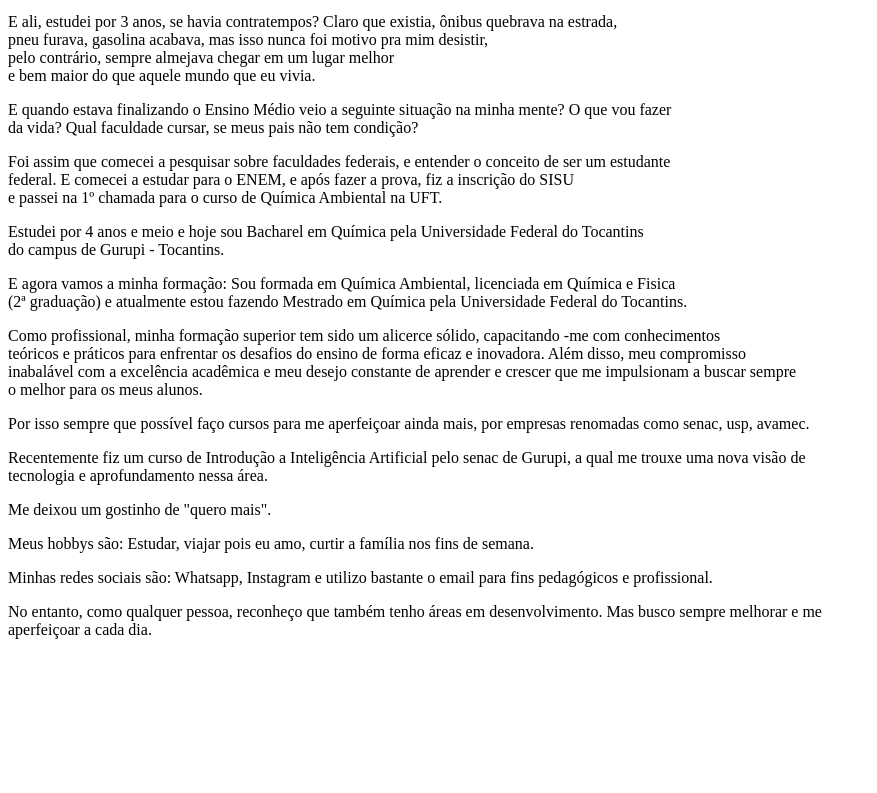
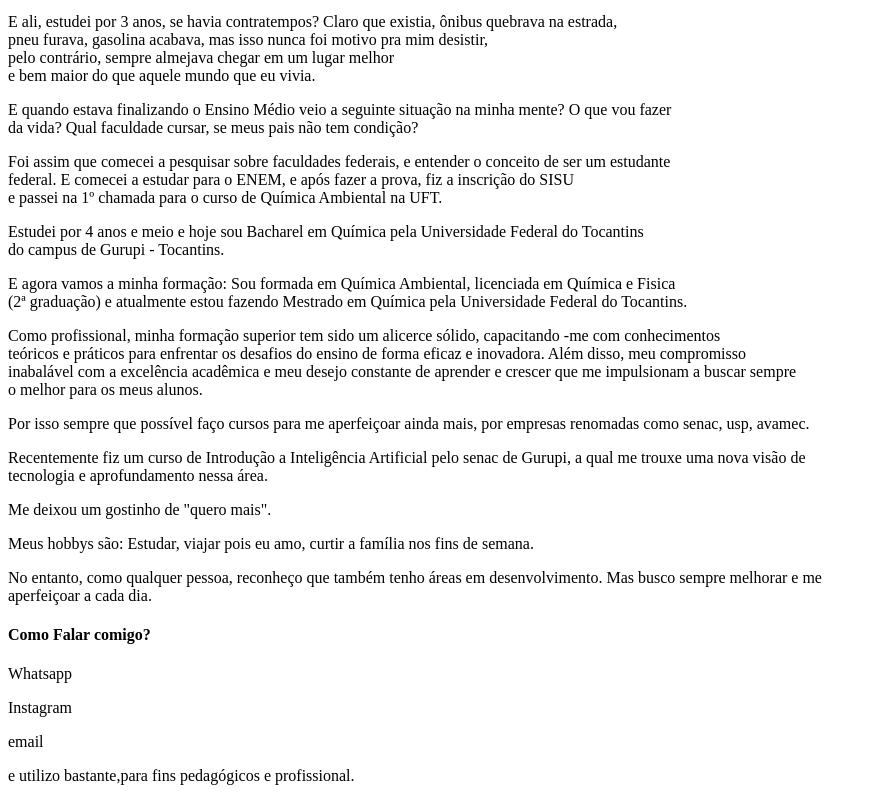
Before and after one commit to Raquelsaints/HTML, a plain HTML site: page Aula 01 - Atividade 1/quemevoce.html in a window 1280 px wide. Shown: the part 707-1500 px from the top of the page, without its empty margins (0-877 px from the left). Before the commit the page ends 1362 px from the top, so only its background shows below. Drawn offline with Linux system fonts and the light colour scheme.

Commit message:
Apresentação de quem sou eu
-Criação de títulos e legendas; - Criação de imagens; - Criação de parágrafos e espaçamento;

```diff
--- a/quemevoce.html
+++ b/Aula 01 - Atividade 1/quemevoce.html
@@ -6,8 +6,6 @@
     <title> Minha primeira página</title>
 </head>
 <body>
-
-</body>
 <h1>Quem sou eu?</h1>
 <h2>Quer saber um pouco sobre mim? </h2>
 <h3>Acompanhem as notícias, de fatos que ninguém ouviu!</h3>
@@ -28,7 +26,11 @@
 <p>Por isso sempre que possível faço cursos para me aperfeiçoar ainda mais, por empresas renomadas como senac, usp, avamec.</p>
 <p>Recentemente fiz um curso de Introdução a Inteligência Artificial pelo senac de Gurupi, a qual me trouxe uma nova visão de <br> tecnologia e aprofundamento nessa área.</p>
 <p>Me deixou um gostinho de "quero mais".</p>
-<p> Meus hobbys são: Estudar, viajar pois eu amo, curtir a família nos fins de semana.</p>
-<p></p>Minhas redes sociais são: Whatsapp, Instagram e utilizo bastante o email para fins pedagógicos e profissional.
-<p>No entanto, como qualquer pessoa, reconheço que também tenho áreas em desenvolvimento. Mas busco sempre melhorar e me <br>aperfeiçoar a cada dia.</p>
+<p>Meus hobbys são: Estudar, viajar pois eu amo, curtir a família nos fins de semana.</p>
+<p>No entanto, como qualquer pessoa, reconheço que também tenho áreas em desenvolvimento. Mas busco sempre melhorar e me <br>aperfeiçoar a cada dia.
+<h4><p>Como Falar comigo?</p></h4>
+<p>Whatsapp</p>
+<p>Instagram</p>
+<p>email</p>e utilizo bastante,para fins pedagógicos e profissional.
+</body>
 </html>
```
Also changed, not shown: AULA 01/Captura de tela 2024-04-08 092141.png (renamed from Captura de tela 2024-04-08 092141.png), AULA 01/index.html (renamed from index.html), Aula 01 - Atividade 1/unnamed.jpg (renamed from unnamed.jpg), Aula 02 - Atividade 2/contagem.html (renamed from contagem.html), Aula 03 - Atividade 3/mapa01.png (renamed from mapa01.png), Aula 03 - Atividade 3/mapa02.png (renamed from mapa02.png), Aula 03 - Atividade 3/mapa03.png (renamed from mapa03.png), Aula 03 - Atividade 3/mapa04.png (renamed from mapa04.png), Aula 03 - Atividade 3/mapa05.png (renamed from mapa05.png), Aula 03 - Atividade 3/mapa06.png (renamed from mapa06.png), Aula 03 - Atividade 3/mapa07.png (renamed from mapa07.png), Aula 03 - Atividade 3/mapa08.png (renamed from mapa08.png), Aula 03 - Atividade 3/mapa09.png (renamed from mapa09.png), Aula 03 - Atividade 3/mapamúndi.html (renamed from mapamúndi.html).
